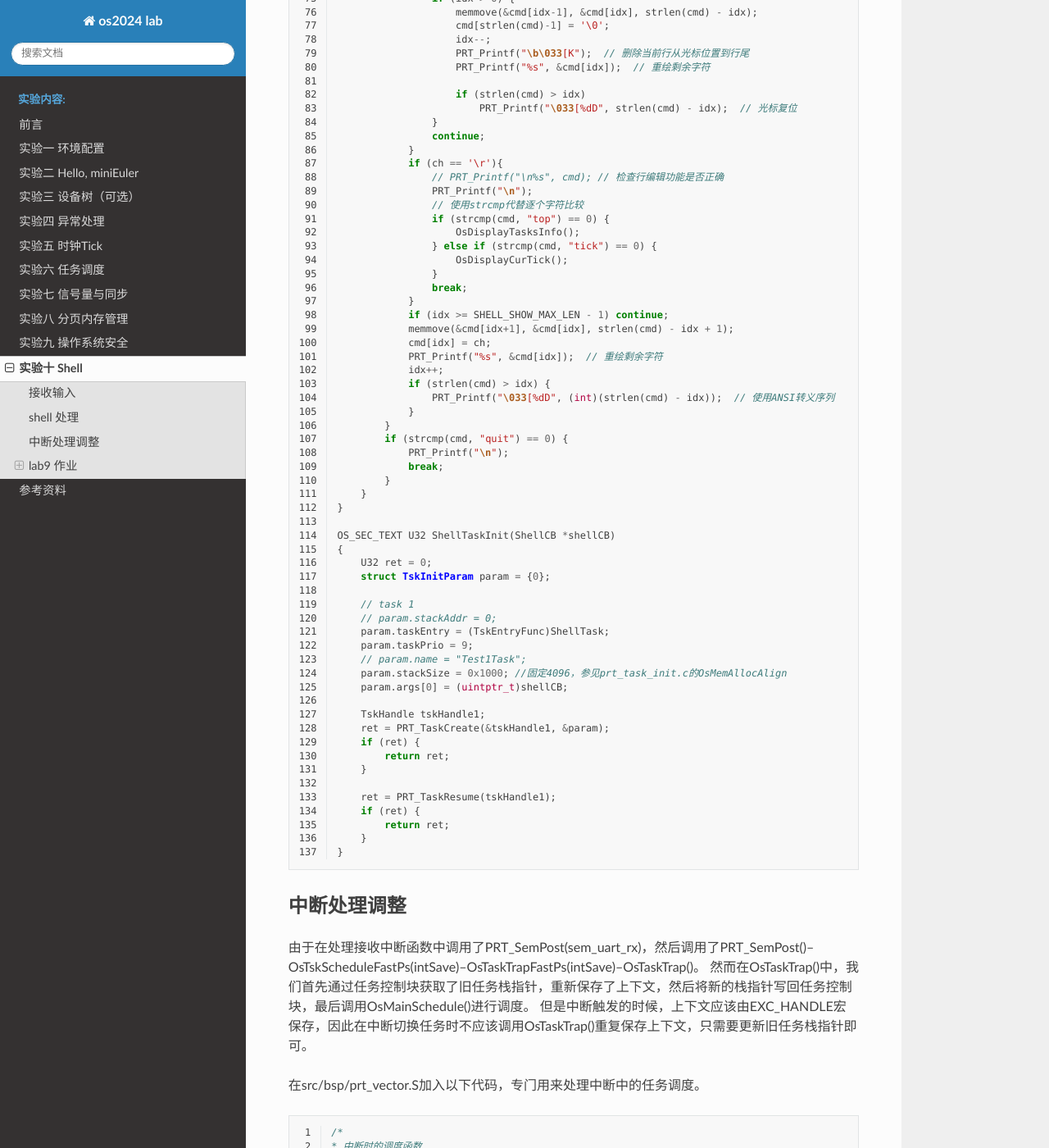
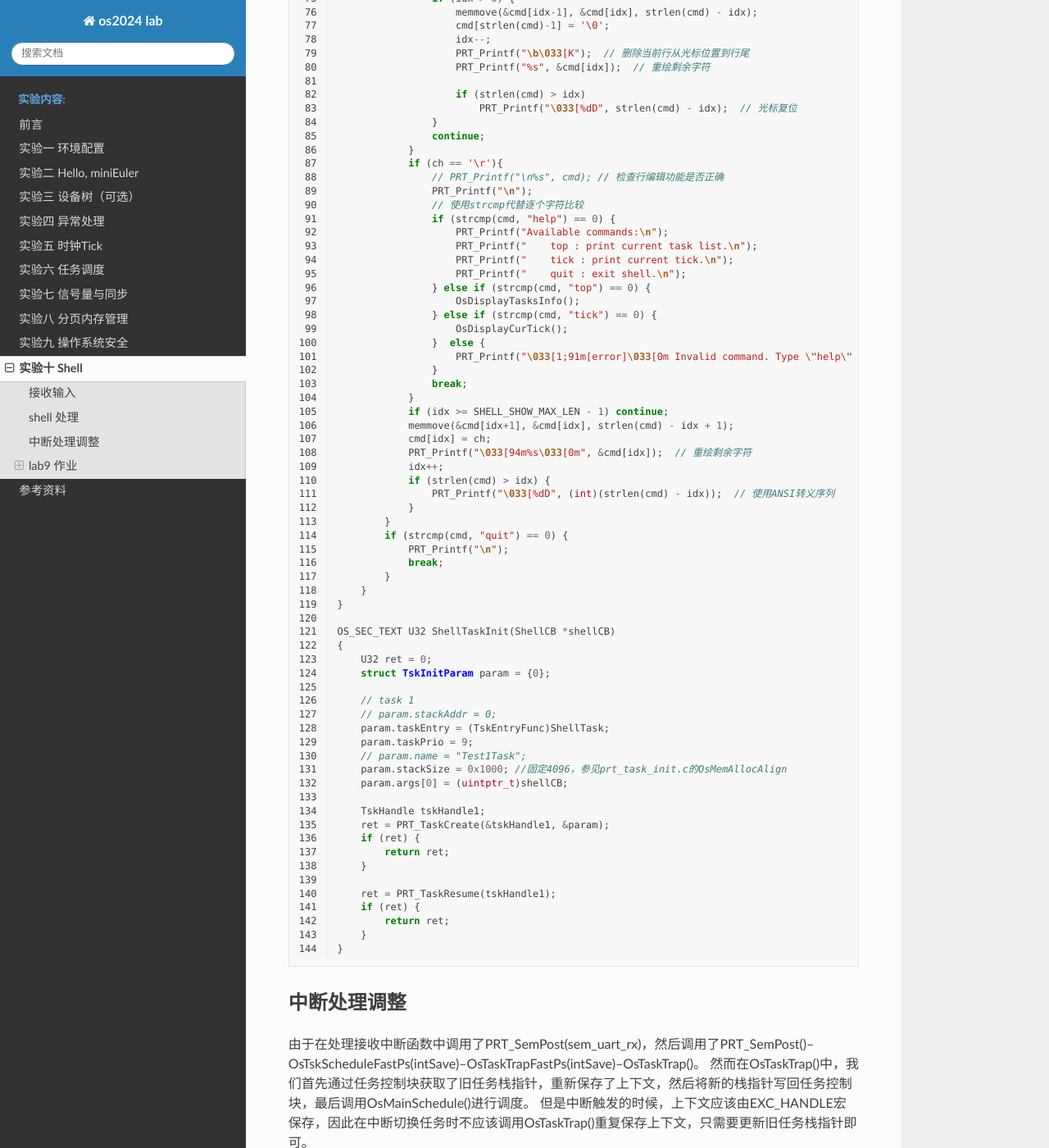
Before and after one commit to ruiatgithub/os2024, a Sphinx documentation site: the page built from source/lab9/index.rst, in a window 1280 px wide and 1400 px high, scrolled down 4710 px. Shown: the whole window at 82% size. Built offline with Sphinx 7.4.7 and the Read the Docs theme 3.1.0, drawn with Linux system fonts in a browser that asks for light colours; pages that are not in the unit, such as notebooks, are missing from menus; some of the changed text lies outside the part shown.

Commit message:
lab10新增help和未知命令提示，并添加了一些样式提高Shell的交互性。

```diff
--- a/source/lab9/index.rst
+++ b/source/lab9/index.rst
@@ -165,13 +165,13 @@ QEMU的virt机器默认没有键盘作为输入设备，但当我们执行QEMU
         struct TagTskCb *taskCb = NULL;
         U32 cnt = 0;
 
-        PRT_Printf("\nPID\t\tPriority\tStack Size\n");
+        PRT_Printf("PID\t\tPriority\tStack Size\n");
         // 遍历g_runQueue队列，查找优先级最高的任务
         LIST_FOR_EACH(taskCb, &g_runQueue, struct TagTskCb, pendList) {
             cnt++;
             PRT_Printf("%d\t\t%d\t\t%d\n", taskCb->taskPid, taskCb->priority, taskCb->stackSize);
         }
-        PRT_Printf("Total %d tasks", cnt);
+        PRT_Printf("Total %d tasks\n", cnt);
 
     }
 
@@ -183,7 +183,7 @@ QEMU的virt机器默认没有键盘作为输入设备，但当我们执行QEMU
     extern U32 PRT_Printf(const char *format, ...);
     OS_SEC_TEXT void OsDisplayCurTick(void)
     {
-        PRT_Printf("\nCurrent Tick: %d", PRT_TickGetCount());
+        PRT_Printf("Current Tick: %d\n", PRT_TickGetCount());
     }
 
 
@@ -217,7 +217,7 @@ shell 处理
         ShellCB *shellCB = (ShellCB *)param1;
 
         while (1) {
-            PRT_Printf("\nminiEuler # ");
+            PRT_Printf("\033[1;92mminiEuler# \033[0m");
             idx = 0;
             for(int i = 0; i < SHELL_SHOW_MAX_LEN; i++)
             {
@@ -285,17 +285,24 @@ shell 处理
                     // PRT_Printf("\n%s", cmd); // 检查行编辑功能是否正确
                     PRT_Printf("\n");
                     // 使用strcmp代替逐个字符比较
-                    if (strcmp(cmd, "top") == 0) {
+                    if (strcmp(cmd, "help") == 0) {
+                        PRT_Printf("Available commands:\n");
+                        PRT_Printf("    top : print current task list.\n");
+                        PRT_Printf("    tick : print current tick.\n");
+                        PRT_Printf("    quit : exit shell.\n");
+                    } else if (strcmp(cmd, "top") == 0) {
                         OsDisplayTasksInfo();
                     } else if (strcmp(cmd, "tick") == 0) {
                         OsDisplayCurTick();
+                    }  else {
+                        PRT_Printf("\033[1;91m[error]\033[0m Invalid command. Type \"help\" for a list of available commands.\n");
                     }
                     break;
                 }
                 if (idx >= SHELL_SHOW_MAX_LEN - 1) continue;
                 memmove(&cmd[idx+1], &cmd[idx], strlen(cmd) - idx + 1);
                 cmd[idx] = ch;
-                PRT_Printf("%s", &cmd[idx]);  // 重绘剩余字符
+                PRT_Printf("\033[94m%s\033[0m", &cmd[idx]);  // 重绘剩余字符
                 idx++;
                 if (strlen(cmd) > idx) {
                     PRT_Printf("\033[%dD", (int)(strlen(cmd) - idx));  // 使用ANSI转义序列
```
